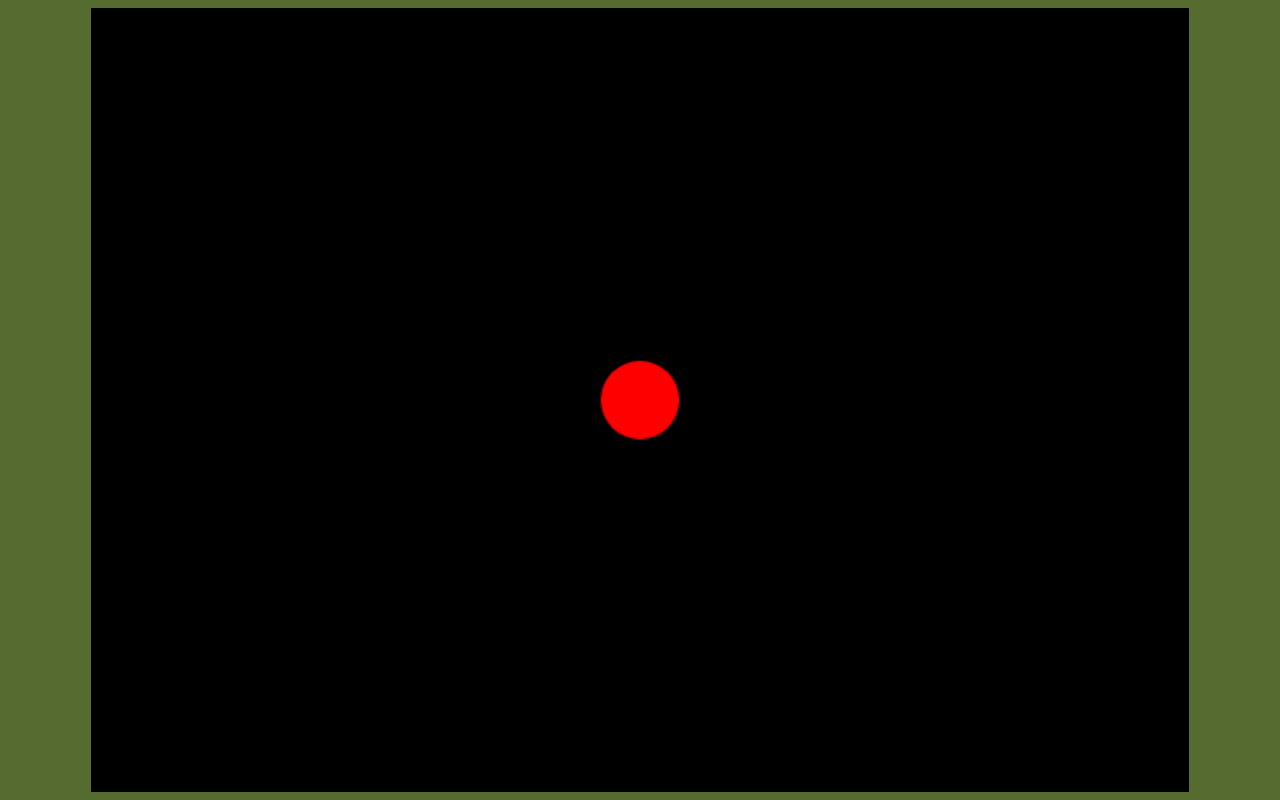
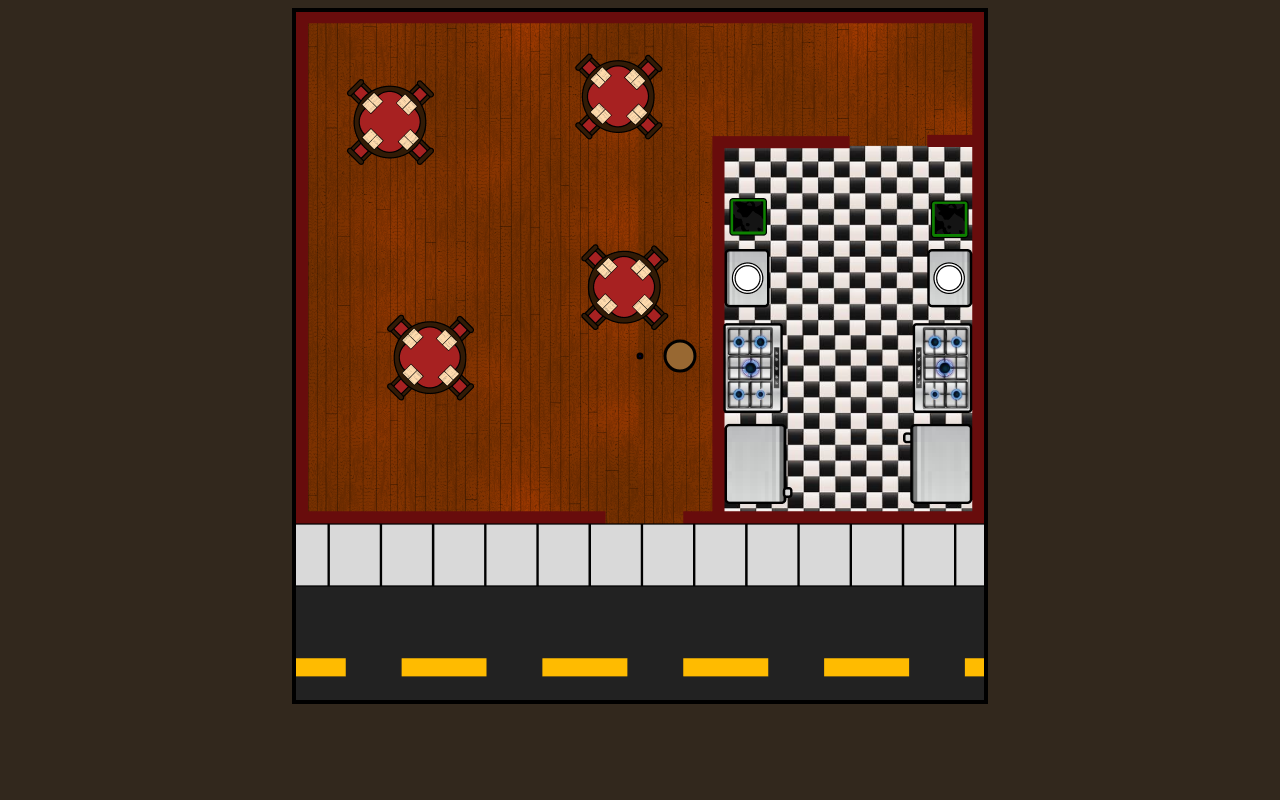
Before and after one commit to gkuenzi/CookingSim, a plain HTML site: page index.html in a window 1280 px wide. Drawn offline with Linux system fonts and the light colour scheme.

Commit message:
Add off-limits parameters for player movement restrictions in text.txt

```diff
--- a/index.html
+++ b/index.html
@@ -8,7 +8,7 @@
     <link rel="stylesheet" href="style.css">
 </head>
 <body>
-    <canvas id="gameCanvas" width="700" height="500"></canvas>
+    <canvas id="gameCanvas" width="688" height="688"></canvas>
     <script src="script.js" defer></script>
 </body>
 </html>
--- a/script.js
+++ b/script.js
@@ -4,7 +4,14 @@ const ctx = canvas.getContext('2d');
 let p1 = {
     x: canvas.width / 2,
     y: canvas.height / 2,
-    radius: 25,
+    radius: 2,
+    speed: 3
+};
+
+let p2 = {
+    x: canvas.width / 2 + 40,
+    y: canvas.height / 2,
+    radius: 15,
     speed: 3
 };
 
@@ -12,10 +19,33 @@ let keys = {};
 
 function draw() {
     ctx.clearRect(0, 0, canvas.width, canvas.height);
+    // Draw p1 (tan)
     ctx.beginPath();
     ctx.arc(p1.x, p1.y, p1.radius, 0, 2 * Math.PI);
-    ctx.fillStyle = 'red';
+    ctx.fillStyle = 'blue';
     ctx.fill();
+    ctx.lineWidth = 3; //remove when player image is added
+    ctx.strokeStyle = 'black'; //remove when player image is added
+    ctx.stroke();
+
+    // Draw p2 (brown)
+    ctx.beginPath();
+    ctx.arc(p2.x, p2.y, p2.radius, 0, 2 * Math.PI);
+    ctx.fillStyle = 'rgb(152, 104, 50)';
+    ctx.fill();
+    ctx.lineWidth = 3; //remove when player image is added
+    ctx.strokeStyle = 'black'; //remove when player image is added
+    ctx.stroke();
+
+    // Clamp player 1 position to stay within canvas borders
+    p1.x = Math.max(p1.radius * 2, Math.min(canvas.width - p1.radius * 2, p1.x));
+    p1.y = Math.max(p1.radius * 2, Math.min(canvas.height * 7.2 / 10 - p1.radius, p1.y));
+
+    // Clamp player 2 position to stay within canvas borders
+    p2.x = Math.max(p2.radius * 2, Math.min(canvas.width - p2.radius * 2, p2.x));
+    p2.y = Math.max(p2.radius * 2, Math.min(canvas.height * 7.2 / 10 - p2.radius, p2.y));
+
+    console.log('x: ', p1.x, ' y: ', p1.y);
 }
 
 function update() {
@@ -23,6 +53,13 @@ function update() {
     if (keys['a']) p1.x -= p1.speed;
     if (keys['s']) p1.y += p1.speed;
     if (keys['d']) p1.x += p1.speed;
+
+    // p2 movement (arrow keys)
+    if (keys['ArrowUp']) p2.y -= p2.speed;
+    if (keys['ArrowLeft']) p2.x -= p2.speed;
+    if (keys['ArrowDown']) p2.y += p2.speed;
+    if (keys['ArrowRight']) p2.x += p2.speed;
+
     draw();
     requestAnimationFrame(update);
 }
--- a/style.css
+++ b/style.css
@@ -2,12 +2,14 @@ body {
     display: flex;
     align-items: center;
     justify-content: center;
-    background-color: darkolivegreen;
+    background-color: #32281d; /* Light tan */
 
 }
 
 #gameCanvas {
-    background-color: black;
-    height: 98vh;
+    background-image: url(img/restaurant-image.png);
+    background-repeat: no-repeat;
+    border: 4px solid black;
+    height: auto;
     width: auto;
 }
```
Also changed, not shown: img/restaurant-image.png (added), text.txt (added).
